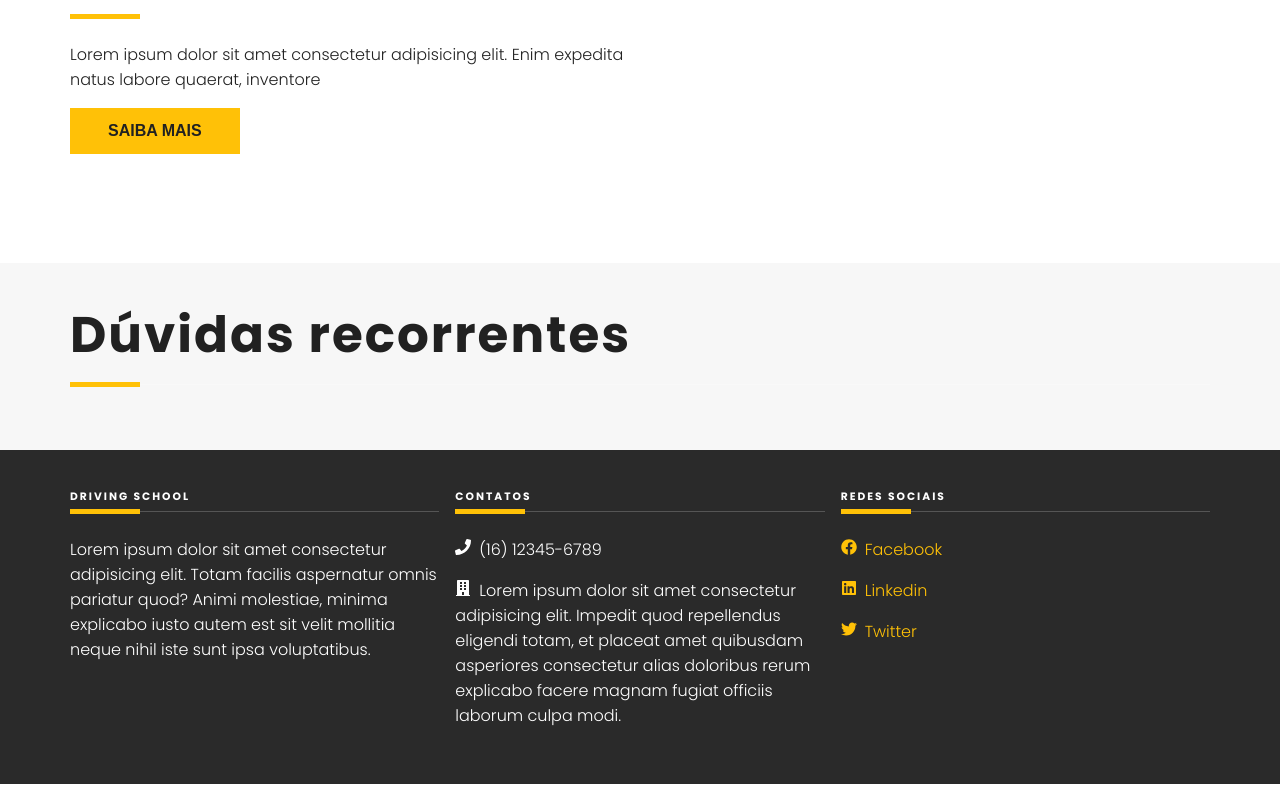
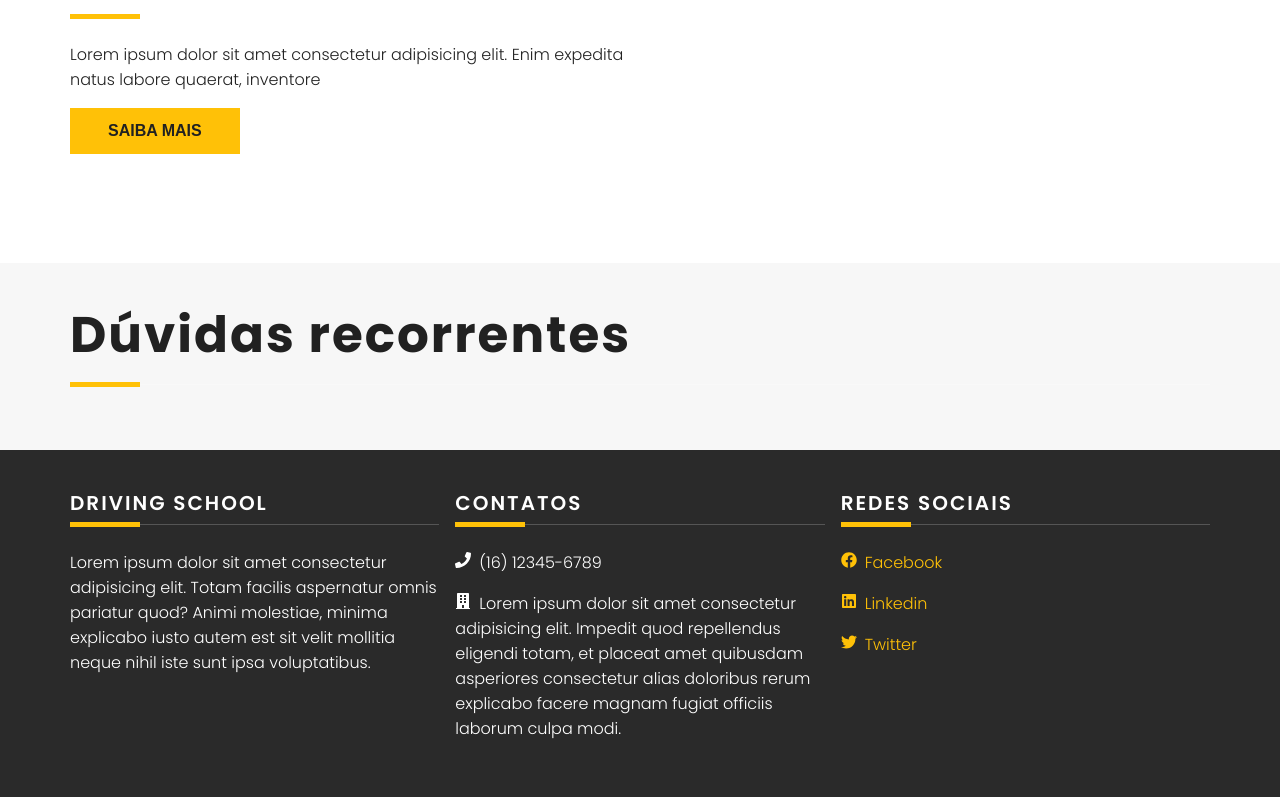
Before and after one commit to eduahcb/driving-school, a React (Create React App) app: page / in a window 1280 px wide. Shown: the part 1264-2061 px from the top of the page. Built offline with nearby package versions, Linux system fonts and the light colour scheme.

Commit message:
fix style

```diff
--- a/src/styles/GlobalStyle.js
+++ b/src/styles/GlobalStyle.js
@@ -73,7 +73,7 @@ const GlobalStyle = createGlobalStyle`
     }
   }
 
-  h4 {
+  h6 {
     font-size: 1.1rem;
     font-weight: 600;
 
```
